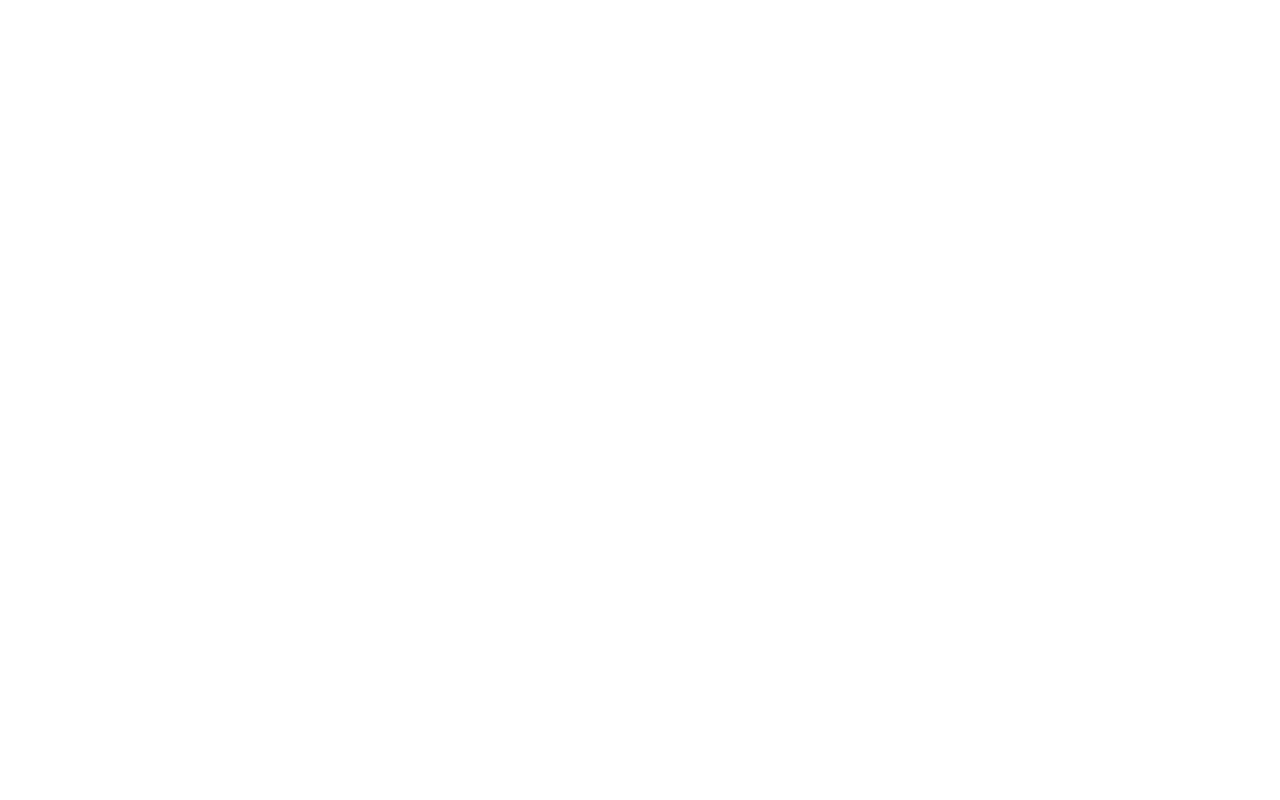
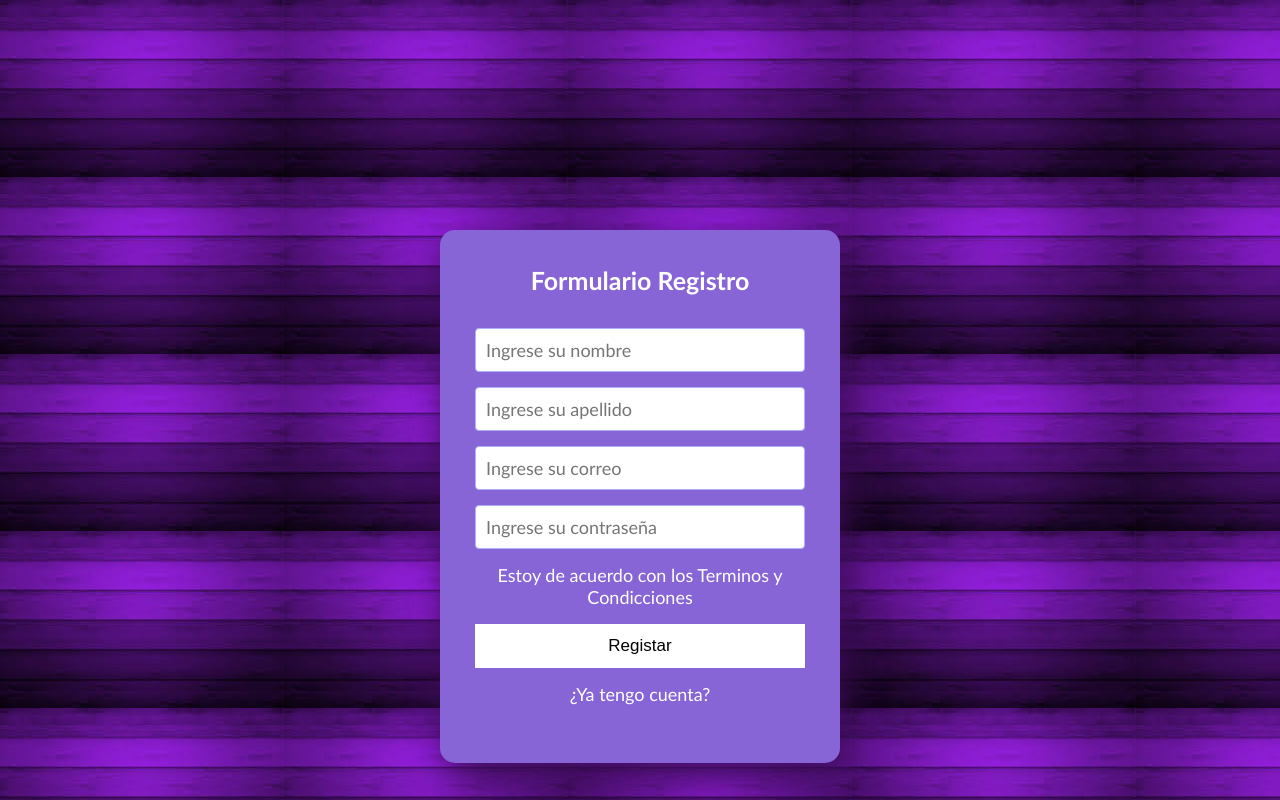
Before and after one commit to Shayd-R/Online_letters, a plain HTML site: page Index.html in a window 1280 px wide. Drawn offline with Linux system fonts and the light colour scheme.

Commit message:
Formulario

```diff
--- a/Index.html
+++ b/Index.html
@@ -4,9 +4,21 @@
     <meta charset="UTF-8">
     <meta http-equiv="X-UA-Compatible" content="IE=edge">
     <meta name="viewport" content="width=device-width, initial-scale=1.0">
-    <title>Boceto</title>
+    <link rel="stylesheet" href="style.css">
+    <title>Boceto carta virtual</title>
+
 </head>
 <body>
+    <section class="form-registro">
+        <center><h4>Formulario Registro</h4></center>
+        <input class="controls" type="text" name="nombres" id="nombres" placeholder="Ingrese su nombre">
+        <input class="controls" type="text" name="apellidos" id="apellidos" placeholder="Ingrese su apellido">
+        <input class="controls" type="email" name="correos" id="correos" placeholder="Ingrese su correo">
+        <input class="controls" type="password" name="contraseñas" id="contraseñas" placeholder="Ingrese su contraseña">
+        <p>Estoy de acuerdo con los <a href="#">Terminos y Condicciones</a></p>
+        <input class="botons" type="submit" value="Registar">
+        <p><a href="#">¿Ya tengo cuenta?</a></p>
+    </section>
 
 </body>
 </html>
--- /dev/null
+++ b/style.css
@@ -0,0 +1,62 @@
+*{
+    margin: 0;
+    padding: 0;
+    box-sizing: border-box;
+}
+body {
+    background-image: url('fondo.jpg');
+}
+
+.form-registro {
+    width: 400px;
+    background: #8765d6;
+    padding: 35px;
+    margin: auto;
+    margin-top: 230px;
+    border-radius: 15px;
+    font-family: 'calibri';
+    color: white;
+    box-shadow: 7px 13px 37px rgb(56, 11, 82);
+}
+
+.form-registro h4 {
+    font-size: 25px;
+    margin-bottom: 33px;
+}
+
+.controls {
+    width: 100%;
+    background: white;
+    padding: 10px;
+    border-radius: 4px;
+    margin-bottom: 15px;
+    border: 1px solid hsl(239, 84%, 83%);
+    font-family: 'calibri';
+    font-size: 18px;
+}
+
+.form-registro p {
+    height: 45px;
+    text-align: center;
+    font-size: 18px;
+}
+
+.form-registro a {
+    color: white;
+    text-decoration: none;
+}
+
+.form-registro a:hover {
+    color: white;
+    text-decoration: underline;
+}
+
+.form-registro .botons {
+    width: 100%;
+    background: rgb(255, 255, 255);
+    border: none;
+    padding: 12px;
+    color: rgb(0, 0, 0);
+    margin: 15px 0;
+    font-size: 17px;
+}
```
Also changed, not shown: fondo.jpg (added).
